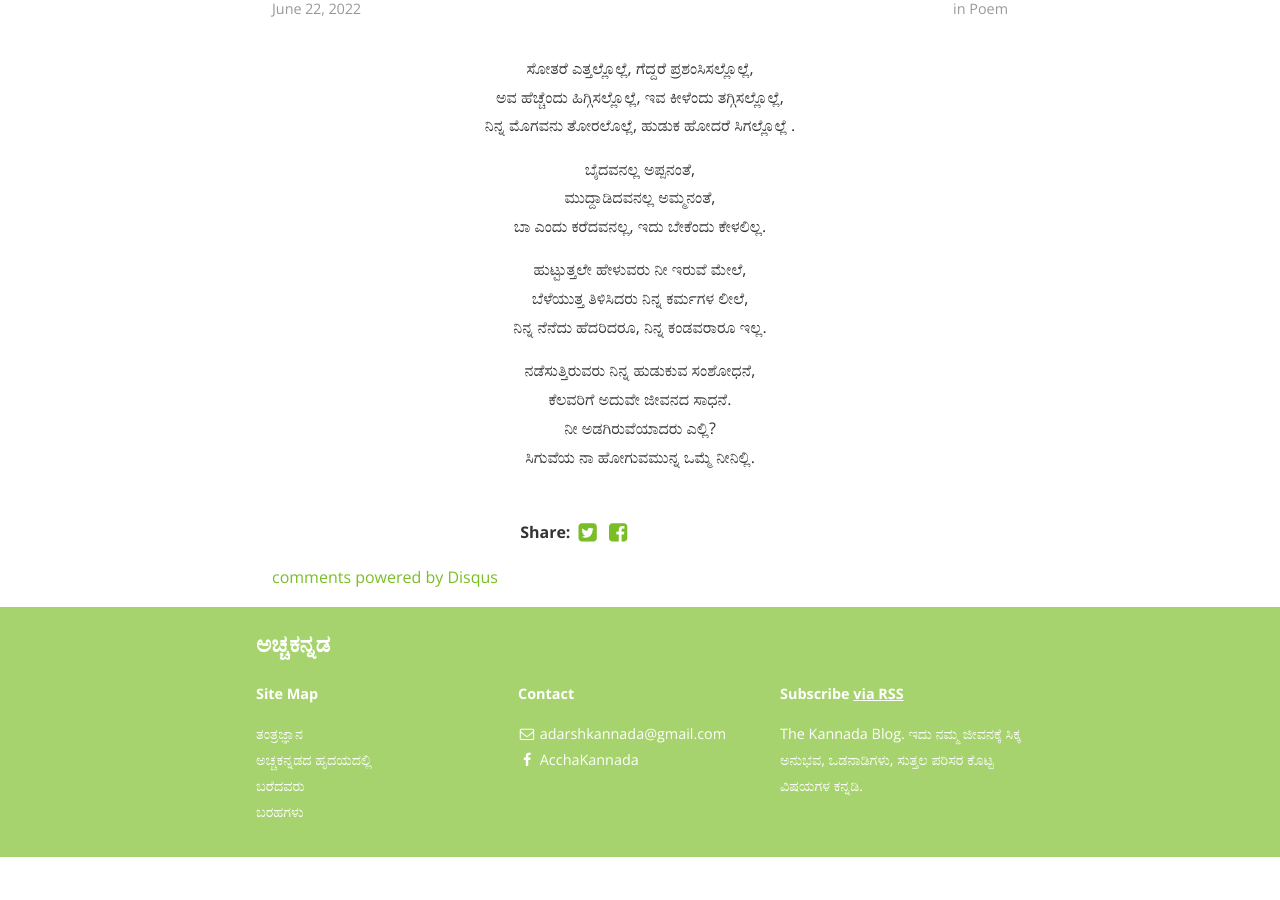
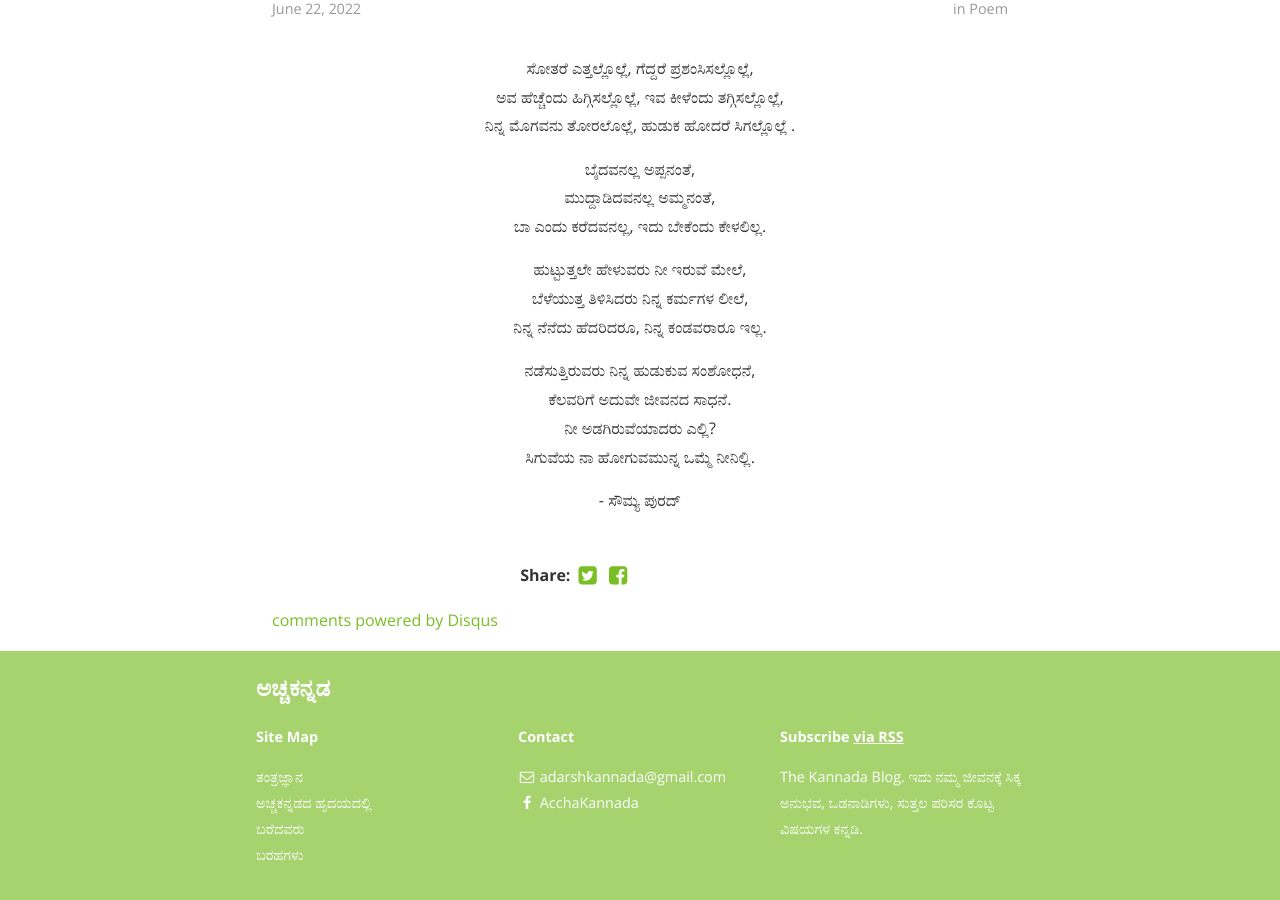
Before and after one commit to bencentra/centrarium, a Jekyll site: the page built from _posts/2022-06-22-neeniruveya.markdown, in a window 1280 px wide and 900 px high, scrolled down 619 px. Built offline with Jekyll 4.4.1, drawn with Linux system fonts in a browser that asks for light colours; nearby versions of some CDN libraries; comment, search, counter and statistics services are not loaded; a style sheet for code colours, icons or effects is not loaded; before the commit the page ends 1476 px from its top, so only the background shows below that.

Commit message:
added author name

```diff
--- a/_posts/2022-06-22-neeniruveya.markdown
+++ b/_posts/2022-06-22-neeniruveya.markdown
@@ -26,3 +26,5 @@ description: ಸೋತರೆ ಎತ್ತಲ್ಲೊಲ್ಲೆ, ಗೆದ್
 ಕೆಲವರಿಗೆ ಅದುವೇ ಜೀವನದ ಸಾಧನೆ. <br>
 ನೀ ಅಡಗಿರುವೆಯಾದರು ಎಲ್ಲಿ? <br>
 ಸಿಗುವೆಯ ನಾ ಹೋಗುವಮುನ್ನ ಒಮ್ಮೆ ನೀನಿಲ್ಲಿ. </p>
+
+<p align = "center">- ಸೌಮ್ಯ ಪುರದ್ </p>
```
